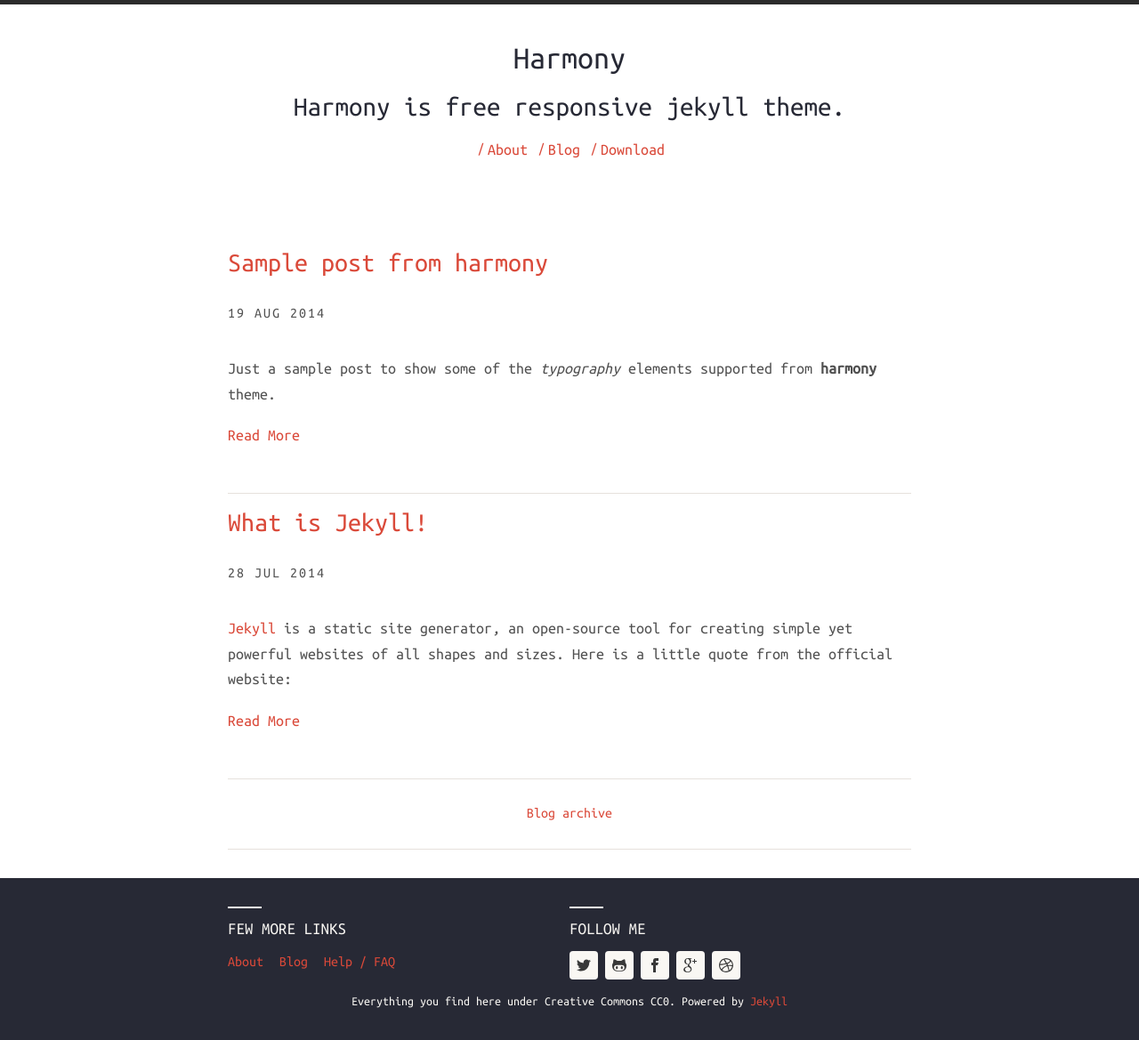
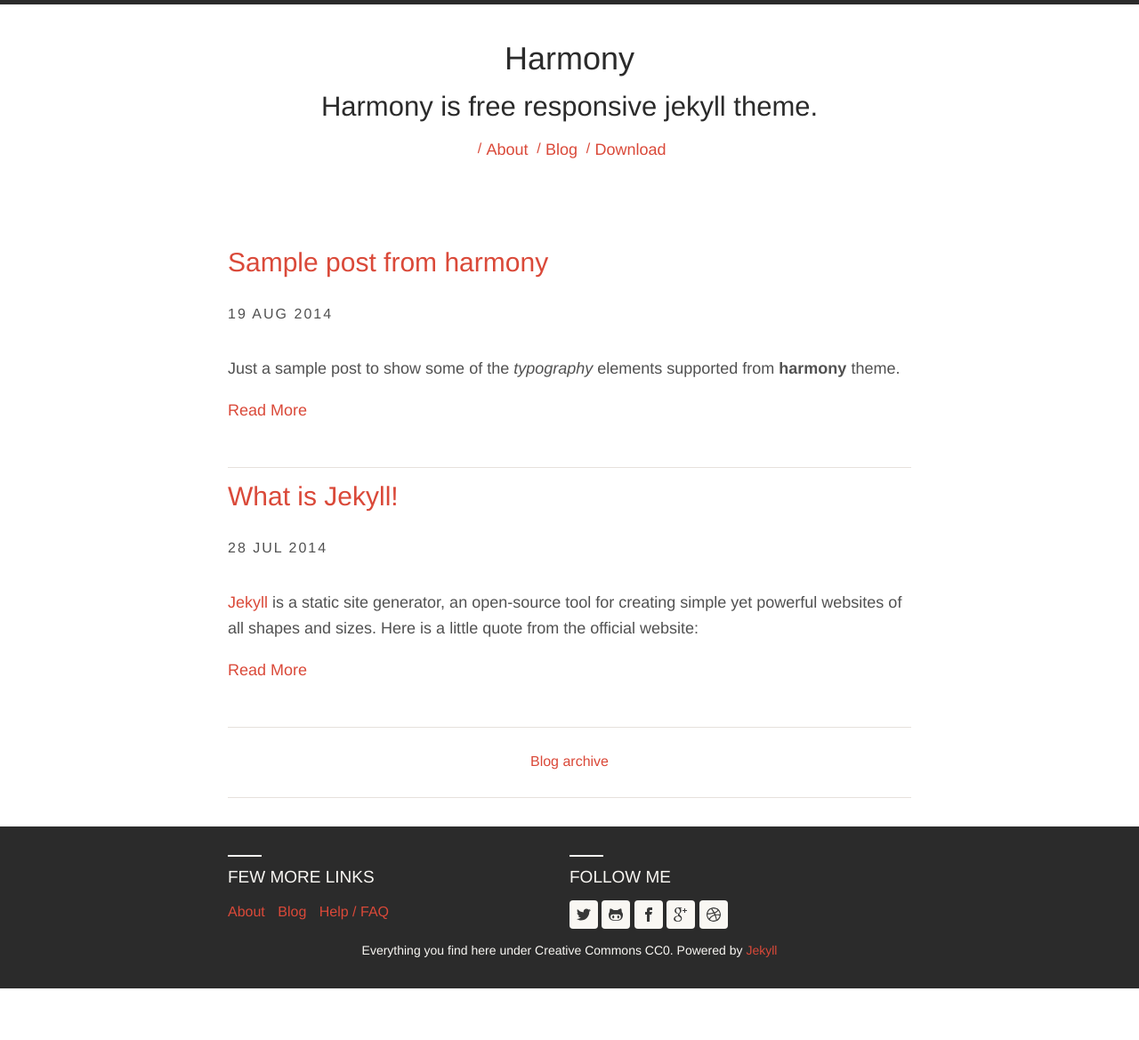
Before and after one commit to gitlook/harmonytest, a Jekyll site: the page built from index.html, in a window 1280 px wide. Shown: the whole page at 89% size. Built offline with Jekyll 4.4.1, drawn with Linux system fonts in a browser that asks for light colours; nearby versions of some CDN libraries; after the commit the page ends 1111 px from its top, so only the background shows below that.

Commit message:
font change

```diff
--- a/_config.yml
+++ b/_config.yml
@@ -21,7 +21,7 @@ harmony:
    Harmony is a free responsive jekyll theme by Gayan Virajith
    and Maheshika Lakmali. Source code available at
    https://github.com/gayanvirajith/harmony
-  basetheme: theme-base-01 # pre defined thmes are darken, blue-water, redish.
+  basetheme: blue-water # theme-base-01 # pre defined thmes are darken, blue-water, redish.
   author: # Author details
     name: Gayan Virajith
     email: gayanvirajith@gmail.com
--- a/_layouts/default.html
+++ b/_layouts/default.html
@@ -49,7 +49,7 @@
           /* To avoid render blocking css */
           var cb = function() {
             var l = document.createElement('link'); l.rel = 'stylesheet';
-            l.href = 'http://fonts.googleapis.com/css?family=Ubuntu+Mono&subset=latin';
+            //l.href = 'http://fonts.googleapis.com/css?family=Ubuntu+Mono&subset=latin';
             var h = document.getElementsByTagName('head')[0]; h.parentNode.insertBefore(l, h);
           };
           var raf = requestAnimationFrame || mozRequestAnimationFrame ||
```
